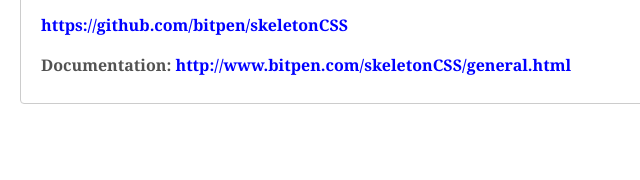
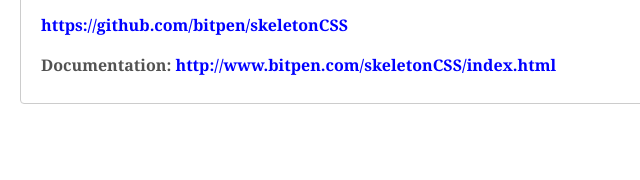
Before and after one commit to bitpen/bitpen.com, a plain HTML site: page index.html in a window 1280 px wide. Shown: the part 587-767 px from the top of the page, 0-640 px from the left. Drawn offline with Linux system fonts and the light colour scheme.

Commit message:
link documentation to index.html

```diff
--- a/index.html
+++ b/index.html
@@ -62,7 +62,7 @@
         </p>
          <p><strong>Documentation:</strong>
           <a href='http://www.bitpen.com/skeletonCSS/general.html'>
-            http://www.bitpen.com/skeletonCSS/general.html
+            http://www.bitpen.com/skeletonCSS/index.html
           </a>
         </p>
       </div>
```
